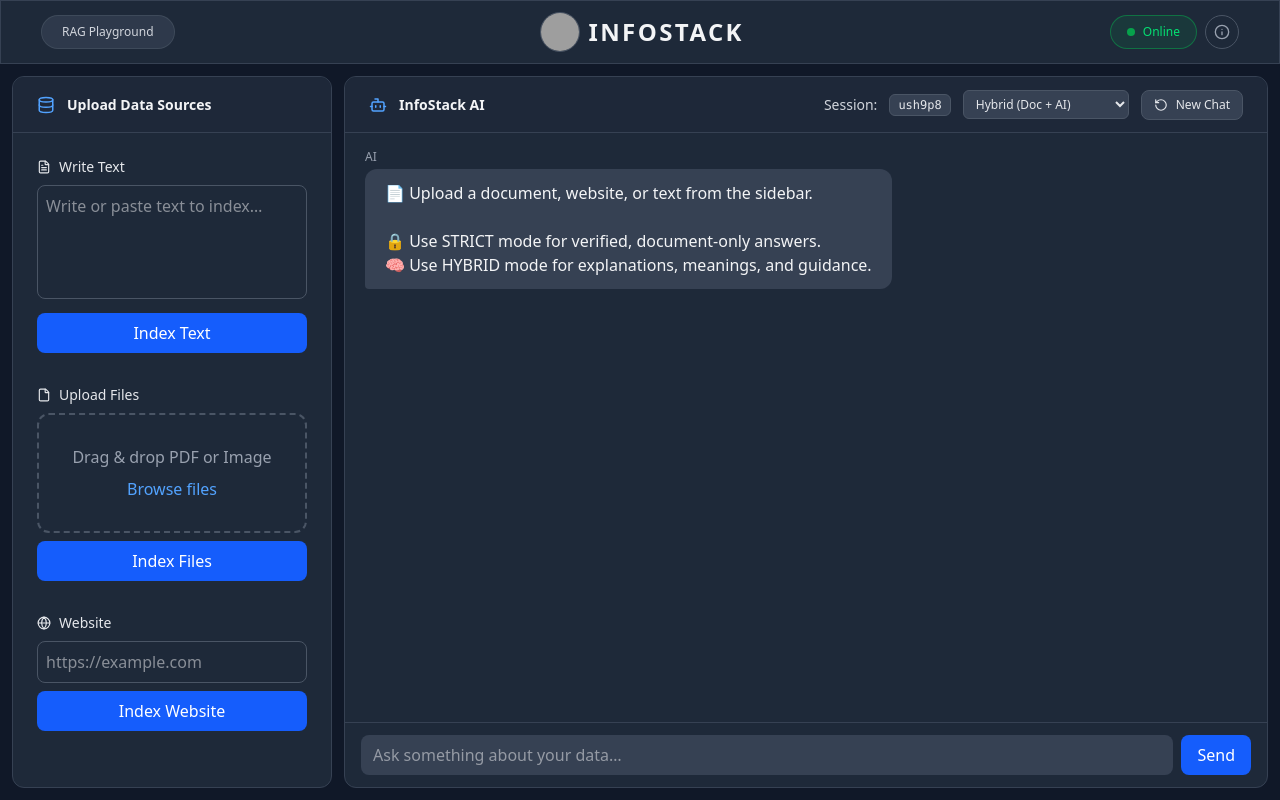
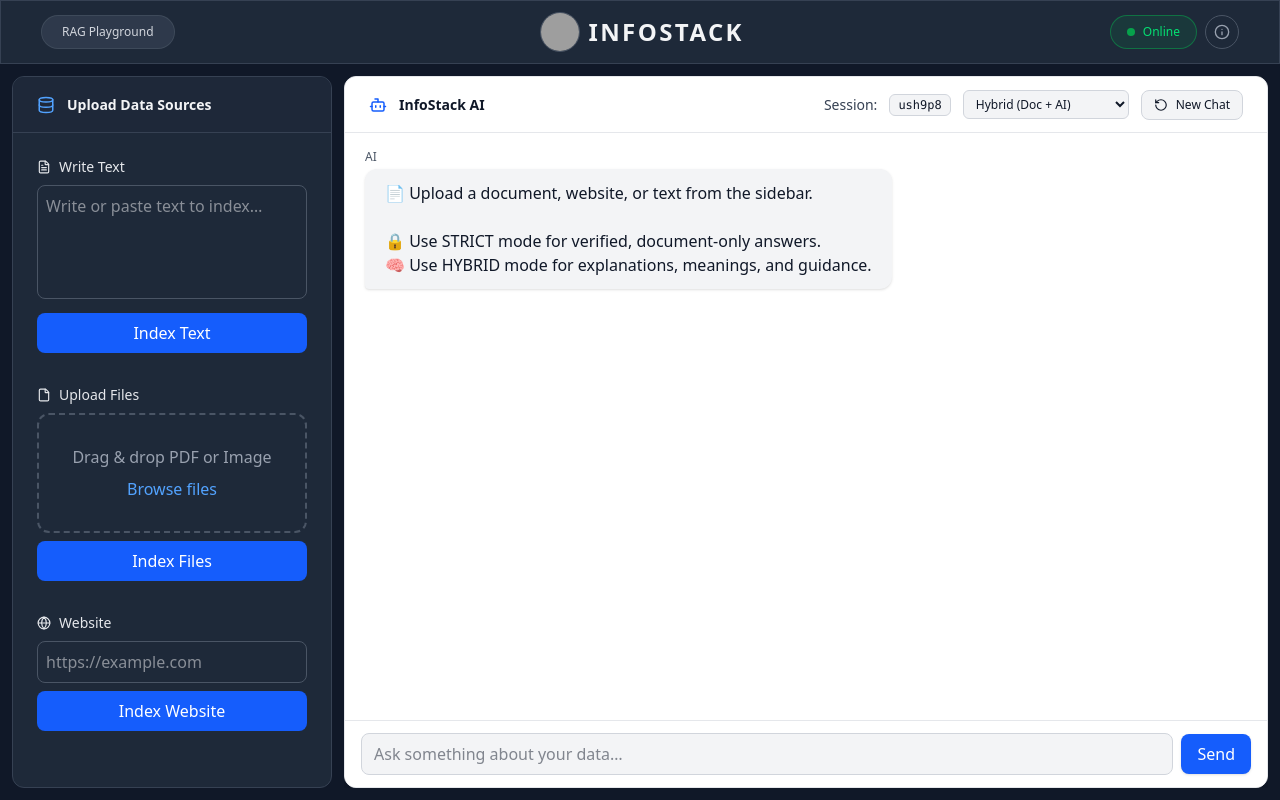
Before and after one commit to Manthan077/InfoStack, a React (Vite) app in the folder frontend/: page / in a window 1280 px wide. Built offline with nearby package versions, Linux system fonts and the light colour scheme; grey boxes are pictures that could not be loaded.

Commit message:
Refactor ChatBox component styles and improve UI responsiveness

```diff
--- a/frontend/src/components/ChatBox.jsx
+++ b/frontend/src/components/ChatBox.jsx
@@ -29,13 +29,10 @@
   const [sessionId, setSessionId] = useState(generateSessionId());
   const [confirmReset, setConfirmReset] = useState(false);
   const [mode, setMode] = useState("hybrid");
-
   const [copiedIndex, setCopiedIndex] = useState(null);
   const [copiedUserIndex, setCopiedUserIndex] = useState(null);
-
   const [editingIndex, setEditingIndex] = useState(null);
   const [editedText, setEditedText] = useState("");
-
   const bottomRef = useRef(null);
 
   useEffect(() => {
@@ -134,26 +131,26 @@
   };
 
   return (
-    <div className="flex flex-col h-full bg-gray-800 border border-gray-700 rounded-xl overflow-hidden">
+    <div className="flex flex-col h-full bg-white dark:bg-gray-800 border border-gray-200 dark:border-gray-700 md:rounded-xl overflow-hidden shadow-lg">
       {/* ---------- Navbar ---------- */}
-      <div className="sticky top-0 z-10 h-14 bg-gray-800/95 border-b border-gray-700 px-6 flex items-center justify-between">
-        <div className="flex items-center gap-3">
-          <Bot size={18} className="text-blue-400" />
-          <span className="text-sm font-semibold text-gray-100">
+      <div className="sticky top-0 z-10 h-14 bg-white/95 dark:bg-gray-800/95 border-b border-gray-200 dark:border-gray-700 px-3 md:px-6 flex items-center justify-between backdrop-blur-sm">
+        <div className="flex items-center gap-2 md:gap-3">
+          <Bot size={18} className="text-blue-600 dark:text-blue-400" />
+          <span className="text-sm font-semibold text-gray-900 dark:text-gray-100">
             InfoStack AI
           </span>
         </div>
 
-        <div className="flex items-center gap-3 text-xs text-gray-400">
-          <span className="text-sm text-gray-300">Session:</span>
-          <span className="px-2 py-0.5 rounded-md bg-gray-700 border border-gray-600 text-gray-200 font-mono">
+        <div className="flex items-center gap-2 md:gap-3 text-xs text-gray-600 dark:text-gray-400">
+          <span className="hidden sm:inline text-xs md:text-sm text-gray-700 dark:text-gray-300">Session:</span>
+          <span className="hidden sm:inline px-2 py-0.5 rounded-md bg-gray-100 dark:bg-gray-700 border border-gray-300 dark:border-gray-600 text-gray-900 dark:text-gray-200 font-mono text-xs">
             {sessionId}
           </span>
 
           <select
             value={mode}
             onChange={(e) => setMode(e.target.value)}
-            className="px-2 py-1 rounded-md bg-gray-700 border border-gray-600 text-gray-200 text-xs"
+            className="px-2 py-1 rounded-md bg-gray-100 dark:bg-gray-700 border border-gray-300 dark:border-gray-600 text-gray-900 dark:text-gray-200 text-xs focus:ring-2 focus:ring-blue-500"
           >
             <option value="hybrid">Hybrid (Doc + AI)</option>
             <option value="strict">Strict (Document Only)</option>
@@ -162,21 +159,21 @@
           {!confirmReset ? (
             <button
               onClick={() => setConfirmReset(true)}
-              className="flex items-center gap-2 px-3 py-1.5 rounded-lg bg-gray-700 border border-gray-600 text-xs text-gray-200"
+              className="flex items-center gap-1 md:gap-2 px-2 md:px-3 py-1.5 rounded-lg bg-gray-100 dark:bg-gray-700 border border-gray-300 dark:border-gray-600 text-xs text-gray-900 dark:text-gray-200 hover:bg-gray-200 dark:hover:bg-gray-600 transition"
             >
-              <RotateCcw size={14} /> New Chat
+              <RotateCcw size={14} /> <span className="hidden sm:inline">New Chat</span>
             </button>
           ) : (
             <div className="flex gap-2">
               <button
                 onClick={startNewChat}
-                className="px-3 py-1.5 rounded-lg bg-red-600 text-white text-xs"
+                className="px-2 md:px-3 py-1.5 rounded-lg bg-red-600 text-white text-xs hover:bg-red-700 transition"
               >
                 Confirm
               </button>
               <button
                 onClick={() => setConfirmReset(false)}
-                className="px-3 py-1.5 rounded-lg bg-gray-700 border border-gray-600 text-xs text-gray-200"
+                className="px-2 md:px-3 py-1.5 rounded-lg bg-gray-100 dark:bg-gray-700 border border-gray-300 dark:border-gray-600 text-xs text-gray-900 dark:text-gray-200 hover:bg-gray-200 dark:hover:bg-gray-600 transition"
               >
                 Cancel
               </button>
@@ -186,7 +183,7 @@
       </div>
 
       {/* ---------- Messages ---------- */}
-      <div className="flex-1 overflow-y-auto px-5 py-4 space-y-4">
+      <div className="flex-1 overflow-y-auto px-3 md:px-5 py-4 space-y-4">
         {messages.map((msg, i) => (
           <div
             key={i}
@@ -194,28 +191,28 @@
               msg.role === "user" ? "items-end" : "items-start"
             }`}
           >
-            <div className="mb-1 text-xs text-gray-400">
+            <div className="mb-1 text-xs text-gray-600 dark:text-gray-400">
               {msg.role === "user" ? "You" : "AI"}
             </div>
 
             {/* ---------- MESSAGE / EDIT ---------- */}
             {editingIndex === i ? (
-              <div className="max-w-[75%] w-full">
+              <div className="max-w-full md:max-w-[75%] w-full">
                 <textarea
                   value={editedText}
                   onChange={(e) => setEditedText(e.target.value)}
-                  className="w-full rounded-lg bg-gray-700 text-gray-100 p-3 text-sm"
+                  className="w-full rounded-lg bg-gray-100 dark:bg-gray-700 text-gray-900 dark:text-gray-100 p-3 text-sm border border-gray-300 dark:border-gray-600 focus:ring-2 focus:ring-blue-500"
                 />
                 <div className="mt-1 flex gap-3 text-xs justify-end">
                   <button
                     onClick={() => saveEdit(i)}
-                    className="flex items-center gap-1 text-green-400"
+                    className="flex items-center gap-1 text-green-600 dark:text-green-400 hover:underline"
                   >
                     <Save size={12} /> Save
                   </button>
                   <button
                     onClick={() => setEditingIndex(null)}
-                    className="flex items-center gap-1 text-gray-400"
+                    className="flex items-center gap-1 text-gray-600 dark:text-gray-400 hover:underline"
                   >
                     <X size={12} /> Cancel
                   </button>
@@ -223,10 +220,10 @@
               </div>
             ) : (
               <div
-                className={`max-w-[75%] px-5 py-3 rounded-xl text-base whitespace-pre-wrap ${
+                className={`max-w-full md:max-w-[75%] px-4 md:px-5 py-3 rounded-xl text-sm md:text-base whitespace-pre-wrap shadow-sm ${
                   msg.role === "user"
                     ? "bg-blue-600 text-white rounded-br-sm"
-                    : "bg-gray-700 text-gray-100 rounded-bl-sm"
+                    : "bg-gray-100 dark:bg-gray-700 text-gray-900 dark:text-gray-100 rounded-bl-sm"
                 }`}
               >
                 {msg.text}
@@ -235,13 +232,13 @@
 
             {/* ---------- AI ACTIONS ---------- */}
             {msg.role === "assistant" && msg.originalQuestion && (
-              <div className="mt-1 flex gap-4 text-xs">
+              <div className="mt-1 flex gap-3 md:gap-4 text-xs">
                 <button
                   onClick={() => copyText(msg.text, i)}
                   className={`flex items-center gap-1 ${
                     copiedIndex === i
-                      ? "text-green-400"
-                      : "text-gray-400 hover:text-blue-400"
+                      ? "text-green-600 dark:text-green-400"
+                      : "text-gray-600 dark:text-gray-400 hover:text-blue-600 dark:hover:text-blue-400"
                   }`}
                 >
                   {copiedIndex === i ? (
@@ -257,7 +254,7 @@
 
                 <button
                   onClick={() => sendMessage(msg.originalQuestion)}
-                  className="flex items-center gap-1 text-gray-400 hover:text-green-400"
+                  className="flex items-center gap-1 text-gray-600 dark:text-gray-400 hover:text-green-600 dark:hover:text-green-400"
                 >
                   <RefreshCcw size={12} /> Regenerate
                 </button>
@@ -266,8 +263,8 @@
 
             {/* ---------- SOURCES ---------- */}
             {msg.role === "assistant" && msg.sources?.length > 0 && (
-              <div className="mt-2 max-w-[75%] text-xs text-gray-400">
-                <div className="font-semibold text-gray-300 mb-1">
+              <div className="mt-2 max-w-full md:max-w-[75%] text-xs text-gray-600 dark:text-gray-400">
+                <div className="font-semibold text-gray-900 dark:text-gray-300 mb-1">
                   Sources used:
                 </div>
                 <ul className="list-disc ml-5 space-y-0.5">
@@ -303,10 +300,10 @@
 
             {/* ---------- USER ACTIONS ---------- */}
             {msg.role === "user" && editingIndex !== i && (
-              <div className="mt-1 flex gap-4 text-xs justify-end">
+              <div className="mt-1 flex gap-3 md:gap-4 text-xs justify-end">
                 <button
                   onClick={() => startEdit(i, msg.text)}
-                  className="flex items-center gap-1 text-gray-400 hover:text-blue-400"
+                  className="flex items-center gap-1 text-gray-600 dark:text-gray-400 hover:text-blue-600 dark:hover:text-blue-400"
                 >
                   <Pencil size={12} /> Edit
                 </button>
@@ -315,8 +312,8 @@
                   onClick={() => copyText(msg.text, i, true)}
                   className={`flex items-center gap-1 ${
                     copiedUserIndex === i
-                      ? "text-green-400"
-                      : "text-gray-400 hover:text-blue-400"
+                      ? "text-green-600 dark:text-green-400"
+                      : "text-gray-600 dark:text-gray-400 hover:text-blue-600 dark:hover:text-blue-400"
                   }`}
                 >
                   {copiedUserIndex === i ? (
@@ -335,7 +332,7 @@
         ))}
 
         {loading && (
-          <div className="bg-gray-700 text-gray-300 px-5 py-3 rounded-xl text-base w-fit">
+          <div className="bg-gray-100 dark:bg-gray-700 text-gray-900 dark:text-gray-300 px-4 md:px-5 py-3 rounded-xl text-sm md:text-base w-fit shadow-sm">
             AI is thinking...
           </div>
         )}
@@ -344,18 +341,18 @@
       </div>
 
       {/* ---------- Input ---------- */}
-      <div className="border-t border-gray-700 px-4 py-3 flex gap-2 items-center">
+      <div className="border-t border-gray-200 dark:border-gray-700 px-3 md:px-4 py-3 flex gap-2 items-center bg-white dark:bg-gray-800">
         <input
           value={input}
           onChange={(e) => setInput(e.target.value)}
           onKeyDown={(e) => e.key === "Enter" && sendMessage()}
           placeholder="Ask something about your data…"
-          className="flex-1 rounded-lg px-3 py-2 bg-gray-700 text-gray-100 outline-none"
+          className="flex-1 rounded-lg px-3 py-2 bg-gray-100 dark:bg-gray-700 text-gray-900 dark:text-gray-100 border border-gray-300 dark:border-gray-600 outline-none focus:ring-2 focus:ring-blue-500 text-sm md:text-base"
         />
         <button
           onClick={() => sendMessage()}
           disabled={loading}
-          className="bg-blue-600 text-white px-4 py-2 rounded-lg hover:bg-blue-700 disabled:opacity-50"
+          className="bg-blue-600 text-white px-3 md:px-4 py-2 rounded-lg hover:bg-blue-700 disabled:opacity-50 transition font-medium text-sm md:text-base shadow-sm"
         >
           Send
         </button>
```
